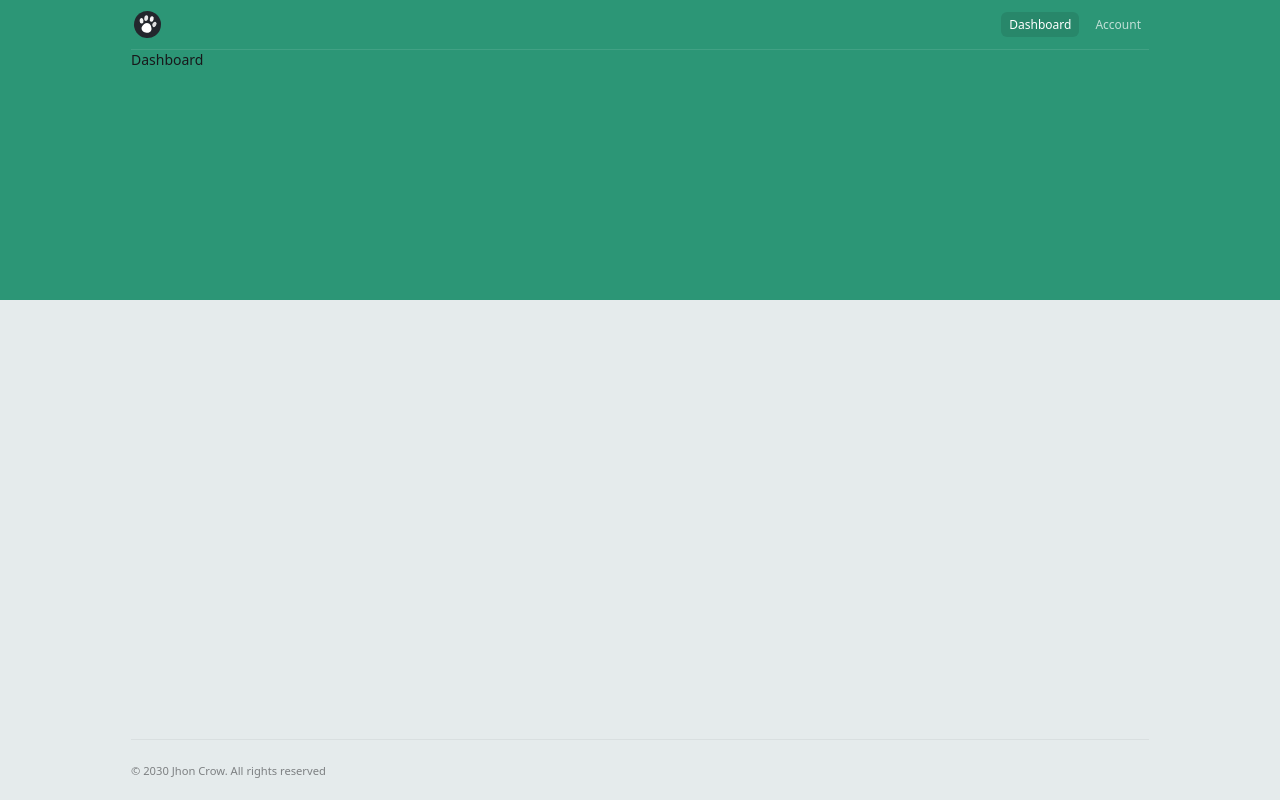
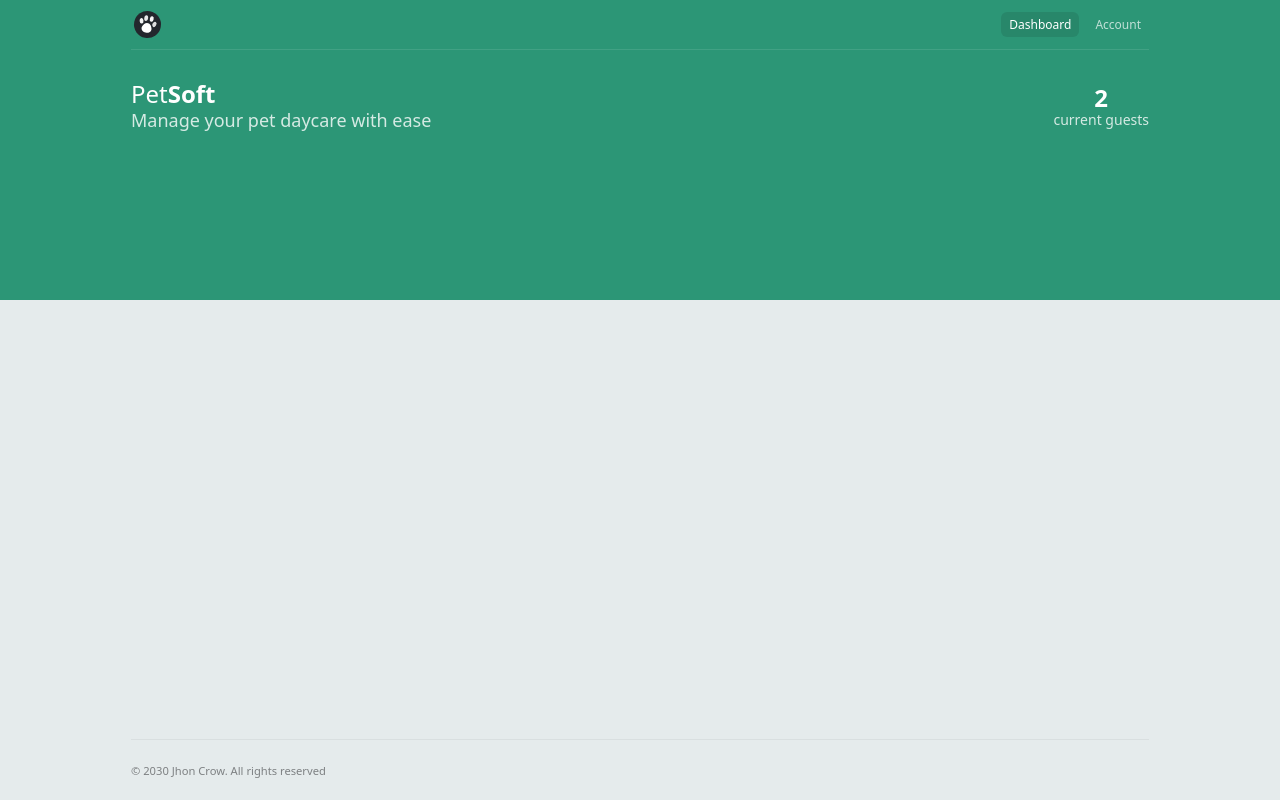
Before and after one commit to Jhon-Crow/byte-grad-next-app-2-petsoft, a Next.js app: page /app/dashboard in a window 1280 px wide. Built offline with nearby package versions, Linux system fonts and the light colour scheme.

Commit message:
add dashboard page

```diff
--- a/src/app/(app)/app/dashboard/page.tsx
+++ b/src/app/(app)/app/dashboard/page.tsx
@@ -1,8 +1,15 @@
 import React from 'react';
+import Stats from "@/components/stats";
+import Branding from "@/components/branding";
 
 function Page() {
     return (
-        <div>Dashboard</div>
+        <main>
+            <div className="flex items-center justify-between text-white py-8">
+                <Branding/>
+                <Stats/>
+            </div>
+        </main>
     );
 }
 
--- /dev/null
+++ b/src/components/branding.tsx
@@ -0,0 +1,13 @@
+import H1 from "@/components/h1";
+import React from "react";
+
+export default function Branding(){
+    return <section>
+        <H1>
+            Pet<span className="font-semibold">Soft</span>
+        </H1>
+        <p className="text-lg opacity-80">
+            Manage your pet daycare with ease
+        </p>
+    </section>
+}
--- /dev/null
+++ b/src/components/h1.tsx
@@ -0,0 +1,7 @@
+export default function H1({ children }: { children: React.ReactNode }) {
+    return (
+        <h1 className="font-medium text-2xl leading-6">
+            {children}
+        </h1>
+    );
+}
--- /dev/null
+++ b/src/components/stats.tsx
@@ -0,0 +1,8 @@
+import React from "react";
+
+export default function Stats(){
+    return <section className="text-center">
+        <p className="text-2xl font-bold leading-6">2</p>
+        <p className="opacity-80">current guests</p>
+    </section>
+}
```
